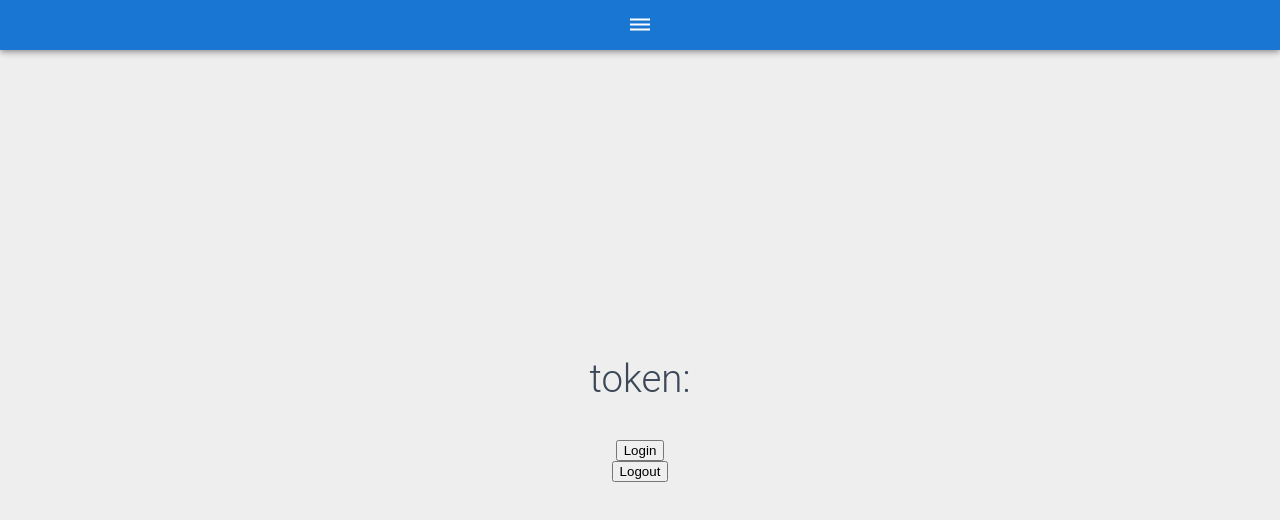
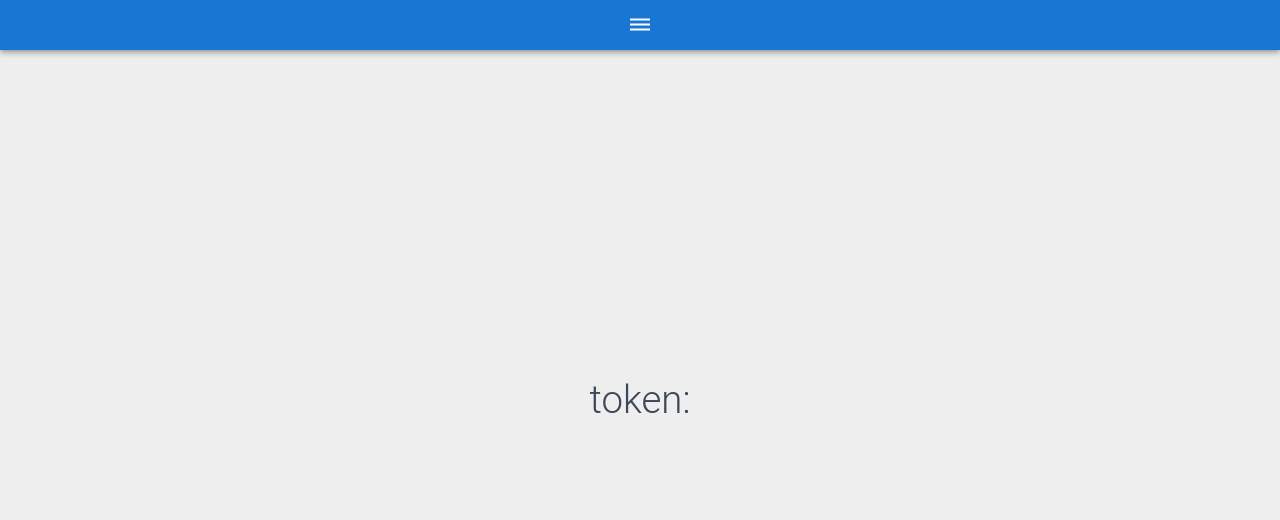
Before and after one commit to bnmghjtyu0/lets-api-next, a Next.js app: page / in a window 1280 px wide. Shown: the top 520 px of the page. Built offline with nearby package versions, Linux system fonts and the light colour scheme.

Commit message:
cookie: 首頁判斷是否有登入 ssr

```diff
--- a/pages/index.js
+++ b/pages/index.js
@@ -12,44 +12,18 @@ export default function Home({ token }) {
       </Head>
 
       <h2>token: {token}</h2>
-      <button
-        type="button"
-        onClick={() => {
-          // cookie.set("token", "ABCD", { expires: 1 / 24 });
-          fetch("/api/login", {
-            method: "POST",
-            headers: {
-              "Content-Type": "application/json",
-            },
-            body: JSON.stringify({ token: "ABCD" }),
-            credentials: "include",
-          });
-        }}
-      >
-        Login
-      </button>
-      <button
-        type="button"
-        onClick={() => {
-          // cookie.remove("token");
-          fetch("/api/logout", {
-            method: "POST",
-            headers: {
-              "Content-Type": "application/json",
-            },
-            body: JSON.stringify({}),
-            credentials: "include",
-          });
-        }}
-      >
-        Logout
-      </button>
     </div>
   );
 }
 
 export function getServerSideProps({ req, res }) {
-  return { props: { token: req.cookies?.token ?? '' } };
+  let token = req.cookies?.token ?? "";
+  if (!token) {
+    res.statusCode = 302;
+    res.setHeader("Location", `/signin`);
+    return { props: {} };
+  }
+  return { props: { token } };
 }
 
 // export async function getStaticProps(ctx) {
--- a/pages/signin.js
+++ b/pages/signin.js
@@ -6,6 +6,7 @@ const LoginPage = () => {
   async function handleSubmit(e) {
     e.preventDefault();
     const { username, password } = formRef.current.elements;
+
     const res = await fetch("/api/login", {
       method: "POST",
       headers: {
@@ -15,7 +16,9 @@ const LoginPage = () => {
       body: JSON.stringify({
         username: username.value,
         password: password.value,
+        token: "ABCD",
       }),
+      credentials: "include",
     })
       .then((res) => res.json())
       .then((json) => json);
```
